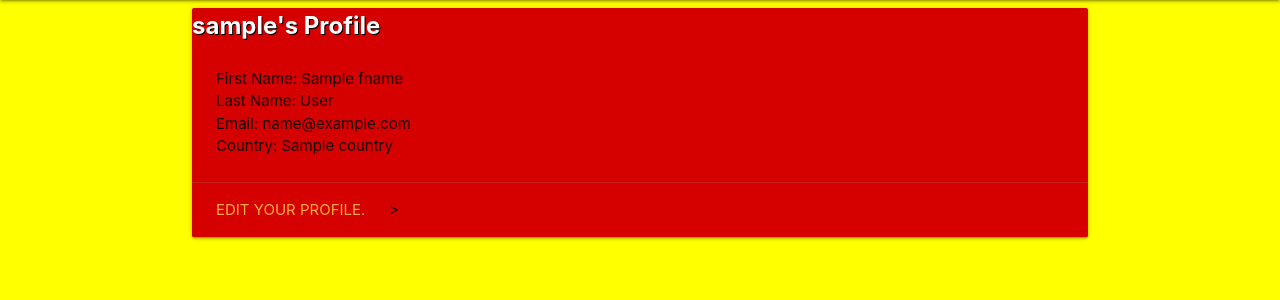
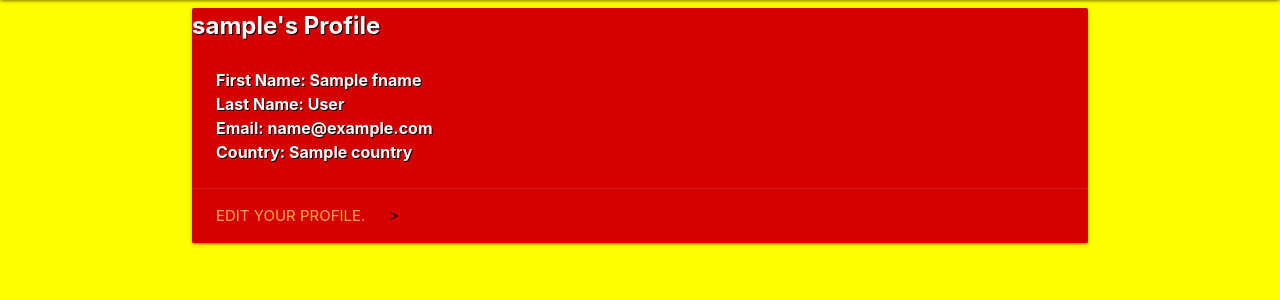
Before and after one commit to JeromeDaGnome/Brixicon, a Flask app: page /view_profile/1 in a window 1280 px wide. Shown: the part 64-364 px from the top of the page. Run offline with Flask 2, Linux system fonts and the light colour scheme; the visitor is signed in with stand-in values (Sample User, id 1); a database or web service that is not in the repository returns one stand-in record (values such as "Sample title"); some libraries are stand-ins or nearby versions.

Commit message:
formatting profile page

```diff
--- a/static/css/style.css
+++ b/static/css/style.css
@@ -16,3 +16,10 @@ body {
     font-size: x-large;
     font-weight: bold;
 }
+
+.profile-body {
+    color: white;
+    text-shadow: 1px 1px black;
+    font-size: medium;
+    font-weight: bold;
+}
--- a/templates/view_profile.html
+++ b/templates/view_profile.html
@@ -6,7 +6,7 @@
             <div class="profile-header">
                 {{ username.username }}'s Profile
             </div>
-            <div class="card-content">
+            <div class="card-content profile-body">
                 <p>First Name: {{ username.fname }}</p>
                 <p>Last Name: {{ username.lname }}</p>
                 <p>Email: {{ username.email }}</p>
```
